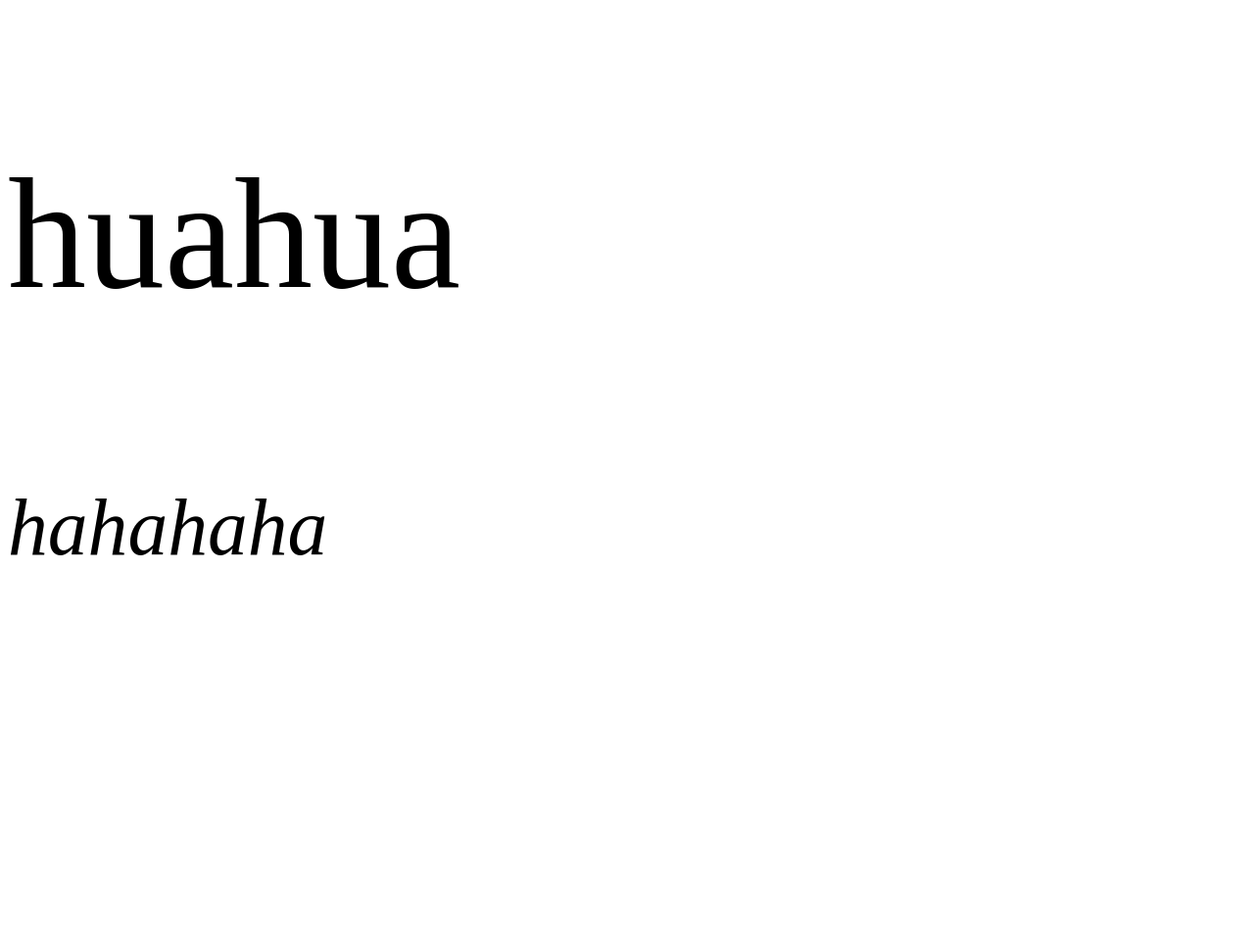
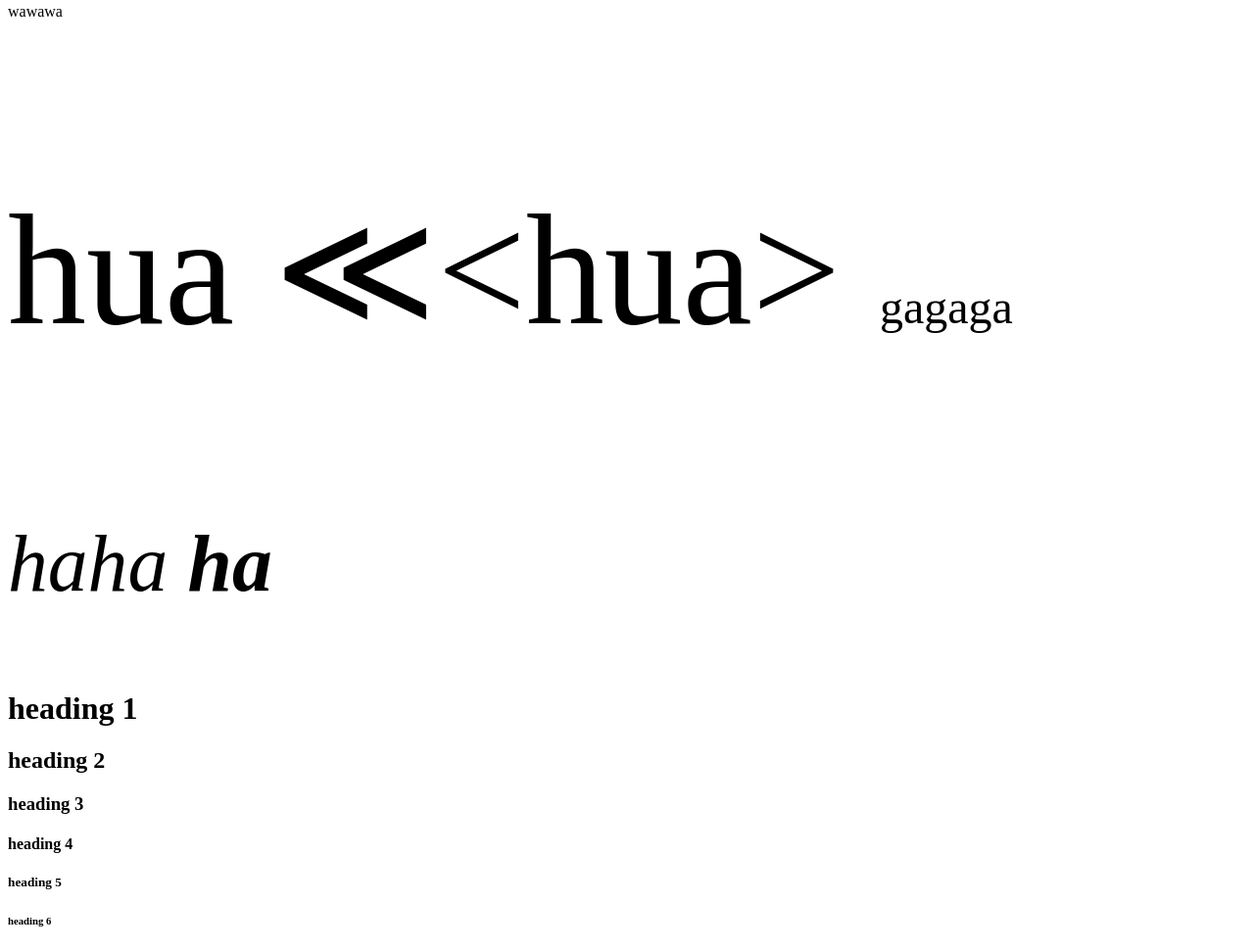
Before and after one commit to ie0481/ie0481, a plain HTML site: page index1.html in a window 1280 px wide. Shown: the part 198-1169 px from the top of the page at 98% size. Before the commit the page ends 866 px from the top, so only its background shows below. Drawn offline with Linux system fonts and the light colour scheme.

Commit message:
update 07072022

```diff
--- a/index1.html
+++ b/index1.html
@@ -15,13 +15,19 @@
             font-style: normal
         }
 
-        .html-em {
+        p.active {
+            font-size: 10rem;
+            cursor: pointer;
+        }
+
+        em.html-em {
             font-size: 3rem;
             color: chocolate;
         }
 
-        p.active {
-            font-size: 10rem
+        p .active {
+            font-size: 3rem;
+            font-weight: 300;
         }
 
         #thisisap {
@@ -38,9 +44,27 @@
     </p>
     <p>Lorem, ipsum dolor <em class="html-em">sit amet consectetur adipisicing elit.</em> <em class="css-em">css</em>
         Dolore, vitae?</p>
-    <p class="css-em active">huahua</p>
-    <p id="thisisap">hahahaha</p>
-
+    <p class="html-em">wawawa</p>
+    <p class="css-em active">hua &Lt;&lt;hua&gt;
+        <span class="active">gagaga</span>
+    </p>
+    <p id="thisisap">haha <strong>ha</strong>
+    </p>
+    <h1>heading 1</h1>
+    <h2>heading 2</h2>
+    <h3>heading 3</h3>
+    <h4>heading 4</h4>
+    <h5>heading 5</h5>
+    <h6>heading 6</h6>
+    <link rel="stylesheet" href="style.css">
+    <p>
+        <span class="sp-1"></span>
+        <span class="sp-2"></span>
+        <span class="sp-3"></span>
+        <span class="sp-4"></span>
+        <span class="sp-5"></span>
+        <span class="sp-6"></span>
+    </p>
 </body>
 
 </html>
--- /dev/null
+++ b/style.css
@@ -0,0 +1,5 @@
+/*
+        p.active {
+            font-size: 10rem;
+            cursor: pointer;
+        } */
```
Also changed, not shown: 2 other files.
